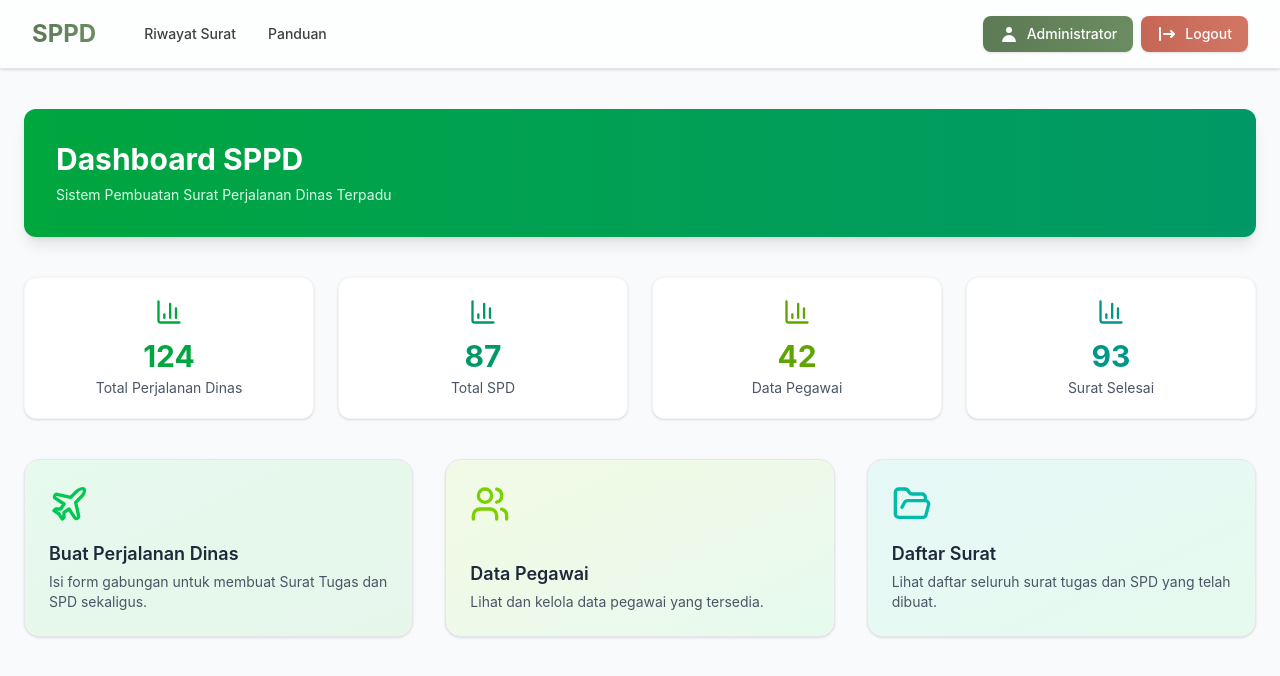
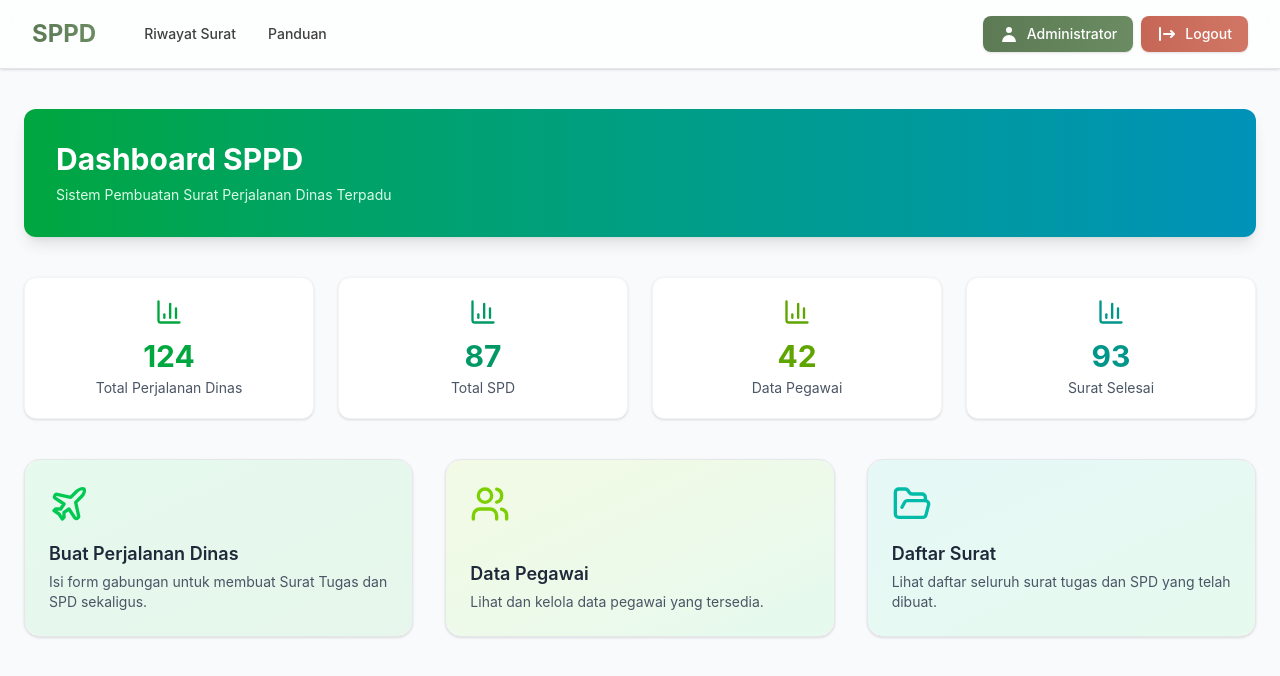
Before and after one commit to Bagus332/sppd-app, a Next.js app in the folder frontend/: page /dashboard in a window 1280 px wide. Shown: the top 676 px of the page. Built offline with nearby package versions, Linux system fonts and the light colour scheme.

Commit message:
menyesuaikan warna layout dashboard

```diff
--- a/frontend/app/daftar-surat/page.tsx
+++ b/frontend/app/daftar-surat/page.tsx
@@ -136,7 +136,7 @@ export default function DaftarSurat() {
           </button>
         </div>
 
-        <div className="bg-gradient-to-r from-blue-600 to-cyan-600 text-white rounded-xl shadow-lg p-8 mb-10">
+        <div className="bg-gradient-to-r from-green-600 to-cyan-600 text-white rounded-xl shadow-lg p-8 mb-10">
           <h1 className="text-3xl font-bold mb-2">Daftar Surat Tugas & SPD</h1>
           <p className="text-blue-100">Kelola dan unduh dokumen perjalanan dinas</p>
         </div>
--- a/frontend/app/dashboard/page.tsx
+++ b/frontend/app/dashboard/page.tsx
@@ -45,7 +45,7 @@ export default function Dashboard() {
 
       <main className="px-6 py-10">
         {/* Header Section */}
-        <div className="bg-gradient-to-r from-green-600 to-emerald-600 text-white rounded-xl shadow-lg p-8 mb-10">
+        <div className="bg-gradient-to-r from-green-600 to-cyan-600 text-white rounded-xl shadow-lg p-8 mb-10">
           <h1 className="text-3xl font-bold mb-2">Dashboard SPPD</h1>
           <p className="text-green-100 text-sm">
             Sistem Pembuatan Surat Perjalanan Dinas Terpadu
```
